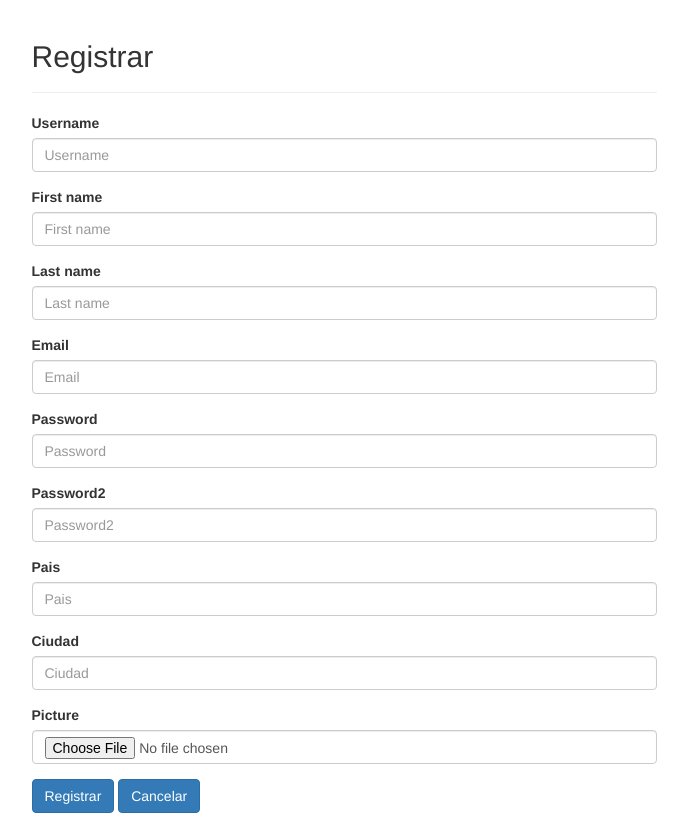
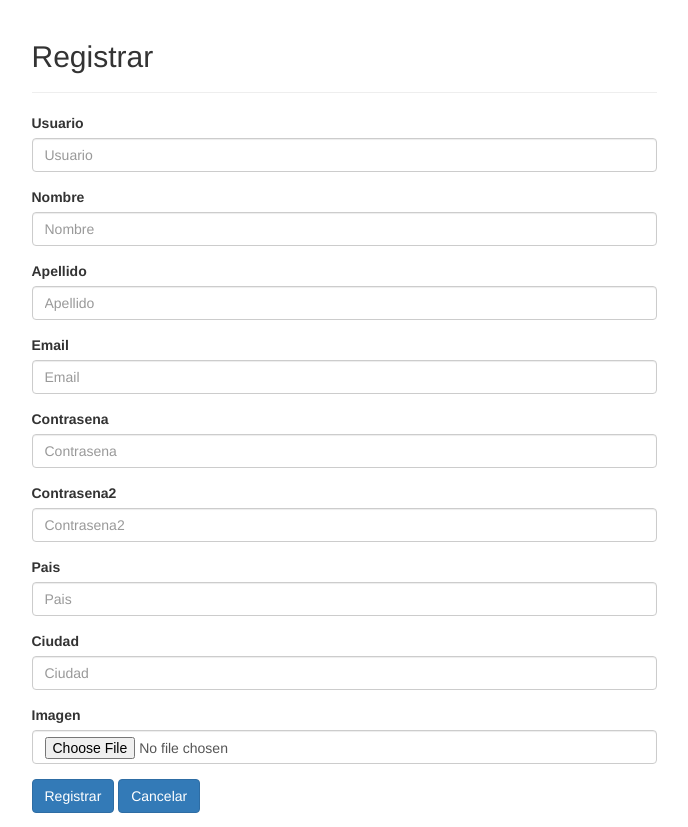
Before and after one commit to JDTorresP/AgileDjango, a Django app: page /addUser/ in a window 1280 px wide. Shown: the whole page, without its empty margins (296-984 px from the left). Run offline with Django 3.2, Linux system fonts and the light colour scheme; some libraries are stand-ins or nearby versions.

Commit message:
Ajuste del formulario de registro, etiquetas en español

```diff
--- a/gallery/models.py
+++ b/gallery/models.py
@@ -13,24 +13,24 @@ from django.utils.datetime_safe import datetime
 class CustomUser(models.Model):
     pais = models.CharField(max_length=150, blank=True)
     ciudad = models.CharField(max_length=150, blank=True)
-    picture = models.ImageField(upload_to="pictures", blank=True)
+    imagen = models.ImageField(upload_to="pictures", blank=True)
     auth_user_id = models.ForeignKey(User, null=False)
 
 
 class UserForm(ModelForm):
-    username = forms.CharField(max_length=50)
-    first_name = forms.CharField(max_length=20)
-    last_name = forms.CharField(max_length=20)
+    usuario = forms.CharField(max_length=50)
+    nombre = forms.CharField(max_length=20)
+    apellido = forms.CharField(max_length=20)
     email = forms.EmailField()
-    password = forms.CharField(widget=forms.PasswordInput())
-    password2 = forms.CharField(widget=forms.PasswordInput())
+    contrasena = forms.CharField(widget=forms.PasswordInput())
+    contrasena2 = forms.CharField(widget=forms.PasswordInput())
 
     class Meta:
         model = CustomUser
-        fields = ['pais', 'ciudad', 'picture']
+        fields = ['pais', 'ciudad', 'imagen']
 
     def clean_username(self):
-        username = self.cleaned_data['username']
+        username = self.cleaned_data['usuario']
         if User.objects.filter(username=username):
             raise forms.ValidationError('Nombre de usuario ya registrado.')
         return username
@@ -42,8 +42,8 @@ class UserForm(ModelForm):
         return email
 
     def clean_password2(self):
-        password = self.cleaned_data['password']
-        password2 = self.cleaned_data['password2']
+        password = self.cleaned_data['contrasena']
+        password2 = self.cleaned_data['contrasena']
         if password != password2:
             raise forms.ValidationError('Las claves no coinciden')
         return password2
--- a/gallery/templates/auth/registro.html
+++ b/gallery/templates/auth/registro.html
@@ -19,15 +19,15 @@
         </div>
         <form method="post" action ="" enctype="multipart/form-data">
         {% csrf_token %}
-        {% bootstrap_field form.username %}
-        {% bootstrap_field form.first_name %}
-        {% bootstrap_field form.last_name %}
+        {% bootstrap_field form.usuario %}
+        {% bootstrap_field form.nombre %}
+        {% bootstrap_field form.apellido %}
         {% bootstrap_field form.email %}
-        {% bootstrap_field form.password %}
-        {% bootstrap_field form.password2 %}
+        {% bootstrap_field form.contrasena %}
+        {% bootstrap_field form.contrasena2 %}
         {% bootstrap_field form.pais %}
         {% bootstrap_field form.ciudad %}
-        {% bootstrap_field form.picture %}
+        {% bootstrap_field form.imagen %}
         {% buttons %}
         <input type="submit" value="Registrar" class="btn btn-primary"/>
         <a href="{% url 'gallery:index' %}" class="btn btn-primary">Cancelar</a>
--- a/gallery/views.py
+++ b/gallery/views.py
@@ -85,10 +85,10 @@ def add_user_view(request):
         form = UserForm(request.POST, request.FILES)
         if form.is_valid():
             cleaned_data = form.cleaned_data
-            username = cleaned_data.get('username')
-            first_name = cleaned_data.get('first_name')
-            last_name = cleaned_data.get('last_name')
-            password = cleaned_data.get('password')
+            username = cleaned_data.get('usuario')
+            first_name = cleaned_data.get('nombre')
+            last_name = cleaned_data.get('apellido')
+            password = cleaned_data.get('contrasena')
             email = cleaned_data.get('email')
 
             user_model = User.objects.create_user(username=username, password=password)
@@ -98,7 +98,7 @@ def add_user_view(request):
 
             user_app = CustomUser(pais=cleaned_data.get('pais'),
                                   ciudad=cleaned_data.get('ciudad'),
-                                  picture=cleaned_data.get('picture'),
+                                  imagen=cleaned_data.get('imagen'),
                                   auth_user_id=user_model)
 
             user_model.save()
```
Also changed, not shown: app/settings.py (+35 -35 lines).
